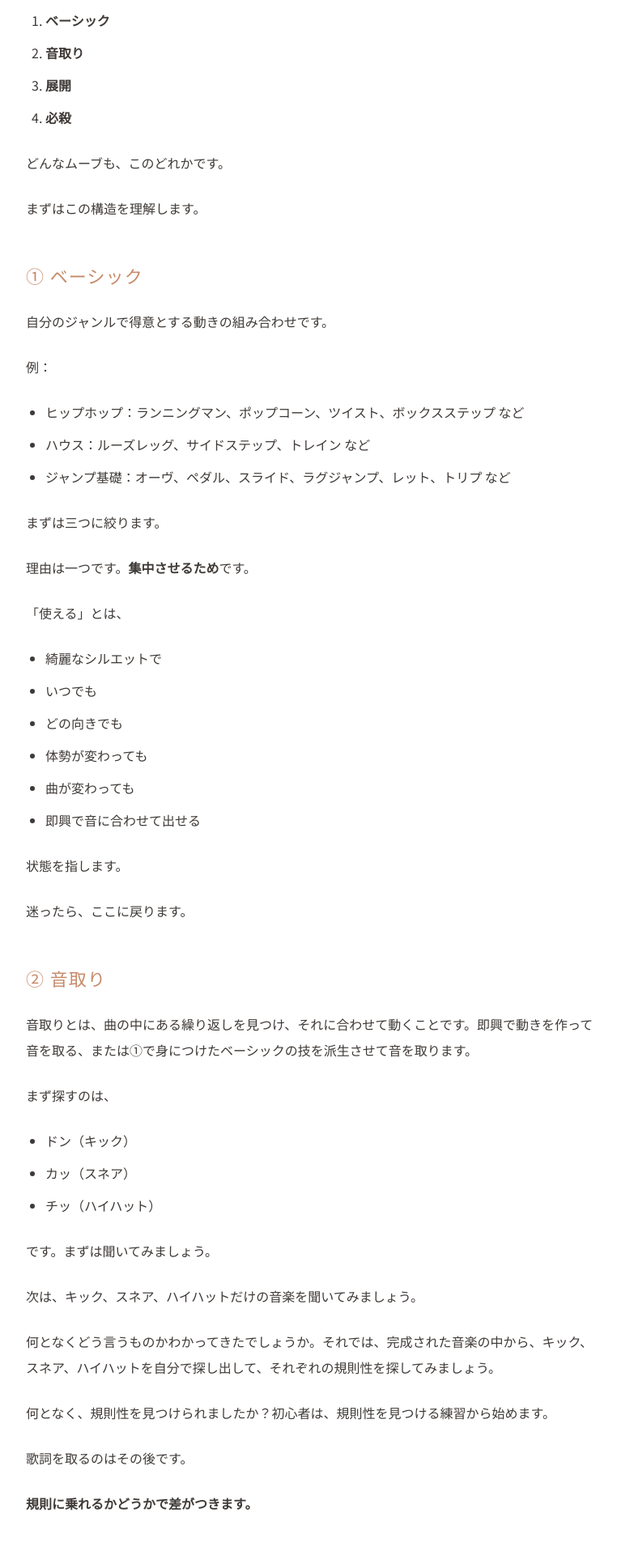
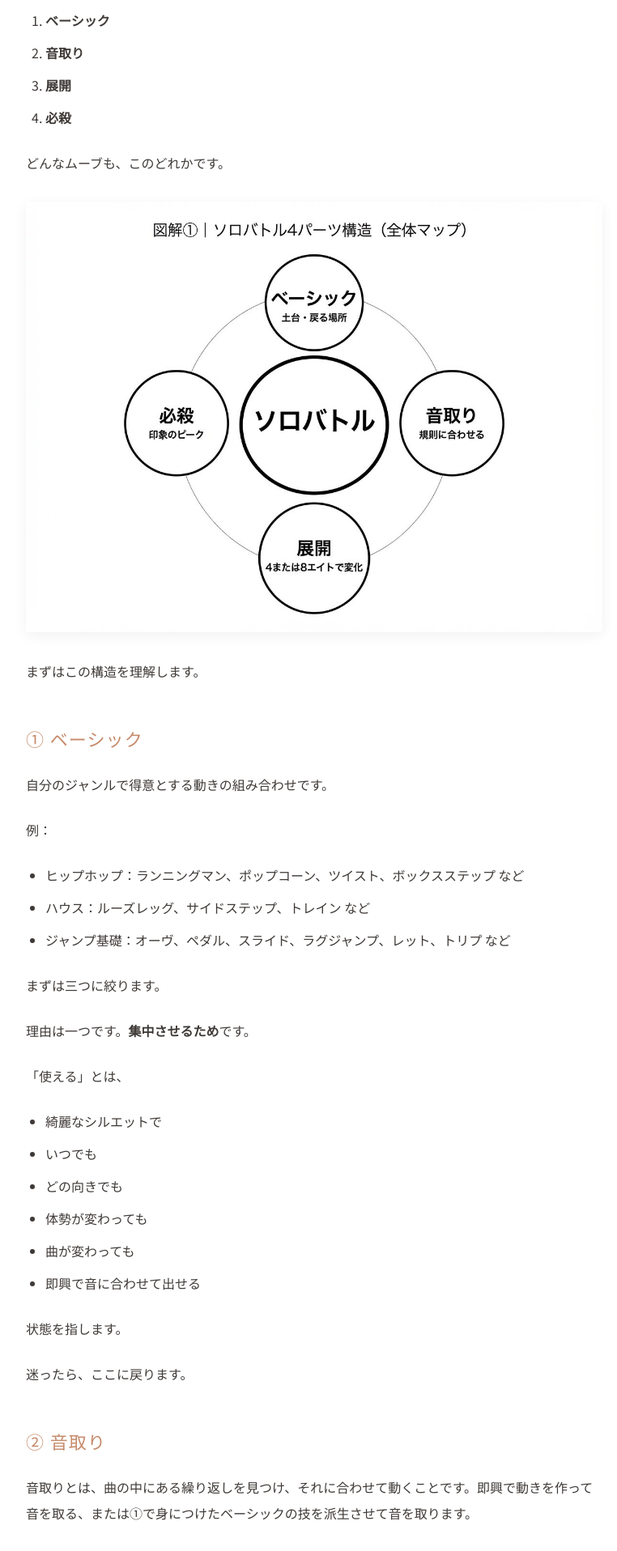
Before and after one commit to JunyaUnityDev/haribow-online-lesson-articles, a Jekyll site: the page built from _posts/2026-02-26-solo-battle-strategy.md, in a window 1280 px wide. Shown: the part 2616-4532 px from the top of the page at 81% size, without its empty margins (252-1014 px from the left). Built offline with Jekyll 4.4.1, drawn with Linux system fonts in a browser that asks for light colours; some web fonts are replaced.

Commit message:
Add image to solo-battle-strategy article (4 elements section)
- Save solo-battle-elements.jpg (1200x896 JPEG) to assets/images/
- Insert image after intro of "2. 4つの要素" section (above まずはこの構造を理解します)
- Use relative_url Liquid filter for path portability
- New SCSS .article-body img: centered, rounded, soft shadow

Co-Authored-By: Claude Opus 4.7 <noreply@anthropic.com>

```diff
--- a/_posts/2026-02-26-solo-battle-strategy.md
+++ b/_posts/2026-02-26-solo-battle-strategy.md
@@ -75,6 +75,8 @@ order: 4
 4. **必殺**
 
 どんなムーブも、このどれかです。
+
+![ソロバトルの4要素]({{ '/assets/images/solo-battle-elements.jpg' | relative_url }})
 
 まずはこの構造を理解します。
 
--- a/assets/css/main.scss
+++ b/assets/css/main.scss
@@ -475,6 +475,16 @@ img {
     border-radius: 2px;
     font-size: 0.9em;
   }
+
+  // 記事本文内の画像（中央寄せ、角丸、ソフトシャドウ）
+  img {
+    display: block;
+    margin: 32px auto;
+    max-width: 100%;
+    height: auto;
+    border-radius: 4px;
+    box-shadow: 0 4px 16px rgba(0, 0, 0, 0.06);
+  }
 }
 
 .article-footer {
```
Also changed, not shown: assets/images/solo-battle-elements.jpg (added).
